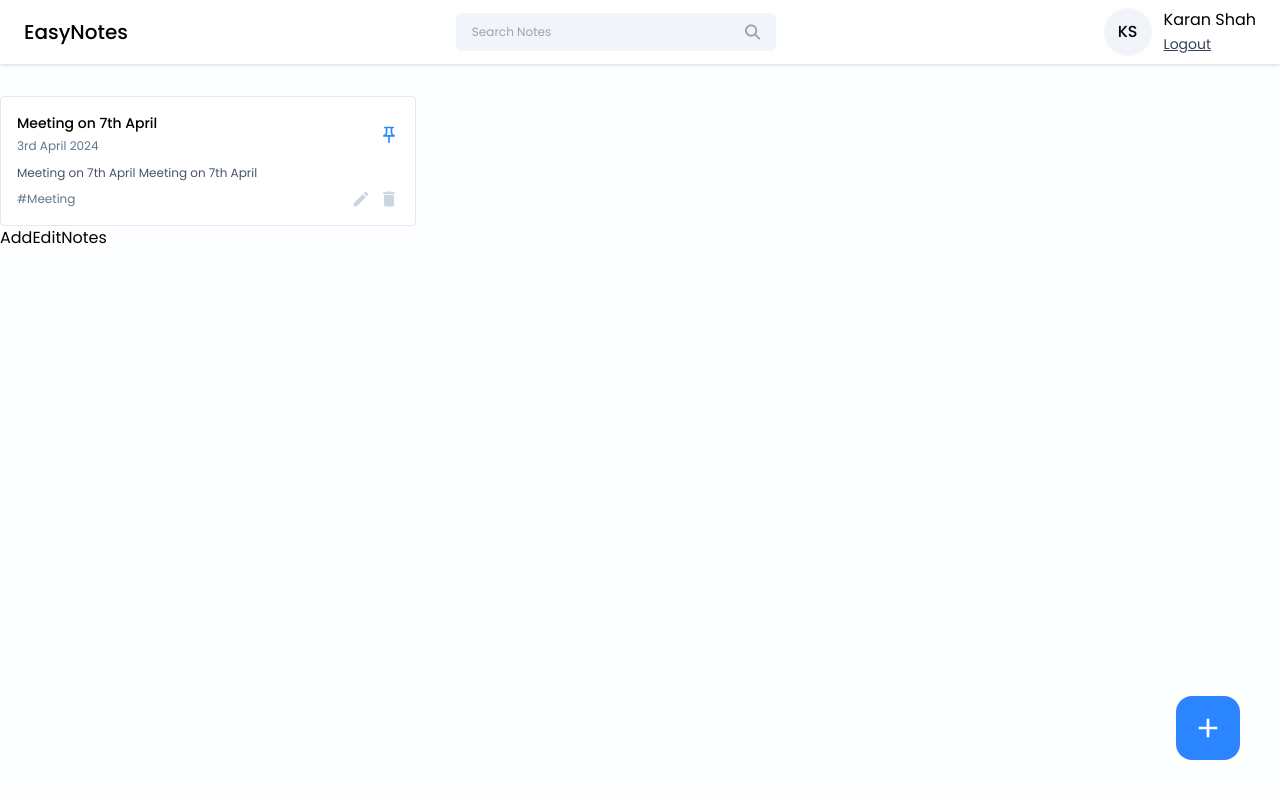
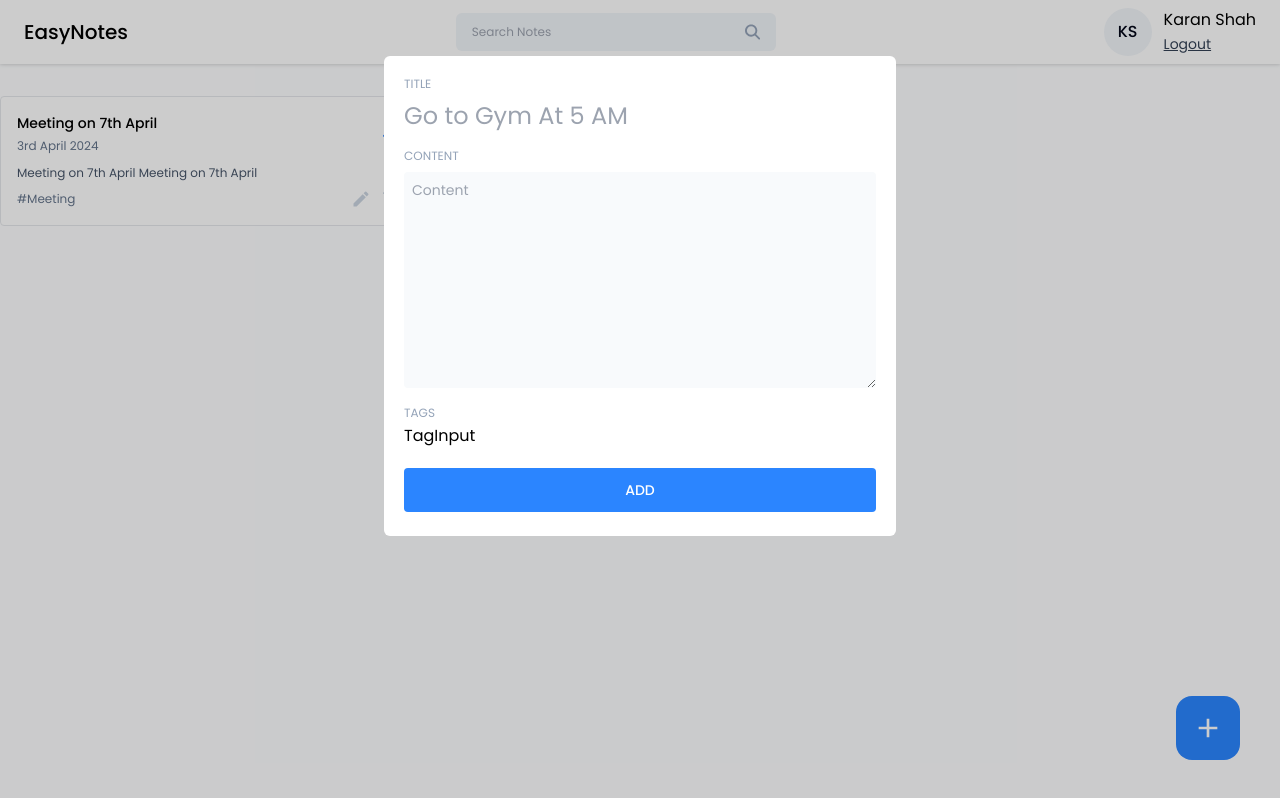
Before and after one commit to karanshah1561998/EasyNotes, a React (Vite) app in the folder frontend/easynotes/: page /dashboard in a window 1280 px wide. Both pictures are taken after a click on the button 1208 px from the left and 728 px from the top of the page. Built offline with nearby package versions, Linux system fonts and the light colour scheme.

Commit message:
Creating UI - Add/Edit note popup

```diff
--- a/frontend/easynotes/package.json
+++ b/frontend/easynotes/package.json
@@ -28,6 +28,7 @@
     "react": "^18.2.0",
     "react-dom": "^18.2.0",
     "react-icons": "^5.3.0",
+    "react-modal": "^3.16.1",
     "react-router-dom": "^6.27.0"
   }
 }
--- /dev/null
+++ b/frontend/easynotes/src/components/Input/TagInput.jsx
@@ -0,0 +1,9 @@
+import React from 'react';
+
+const TagInput = () => {
+    return (
+        <div>TagInput</div>
+    );
+};
+
+export default TagInput;
--- a/frontend/easynotes/src/index.css
+++ b/frontend/easynotes/src/index.css
@@ -29,4 +29,8 @@
   .icon-btn {
     @apply text-xl text-slate-300 cursor-pointer hover:text-primary;
   }
+
+  .input-label {
+    @apply text-xs text-slate-400;
+  }
 }
--- a/frontend/easynotes/src/pages/Home/AddEditNotes.jsx
+++ b/frontend/easynotes/src/pages/Home/AddEditNotes.jsx
@@ -1,9 +1,26 @@
 import React from 'react';
+import TagInput from '../../components/Input/TagInput';
 
 const AddEditNotes = () => {
     return (
-        <div>AddEditNotes</div>
-    )
+        <div>
+            <div className='flex flex-col gap-2'>
+                <label className='input-label'> TITLE </label>
+                <input className='text-2xl text-slate-950 outline-none' type='text' placeholder='Go to Gym At 5 AM' />
+            </div>
+            <div className='flex flex-col gap-2 mt-4'>
+                <label className='input-label'> CONTENT </label>
+                <textarea type='text' className='text-sm text-slate-950 outline-none bg-slate-50 p-2 rounded' placeholder='Content' rows={10} />
+            </div>
+            <div className='mt-3'>
+                <label className='input-label'> TAGS </label>
+                <TagInput />
+            </div>
+            <button className='btn-primary font-medium mt-5 p-3' onClick={()=>{}}>
+                ADD
+            </button>
+        </div>
+    );
 };
 
 export default AddEditNotes;
--- a/frontend/easynotes/src/pages/Home/Home.jsx
+++ b/frontend/easynotes/src/pages/Home/Home.jsx
@@ -1,10 +1,18 @@
-import React from 'react';
+import React, { useState } from 'react';
 import Navbar from '../../components/Navbar/Navbar';
 import NoteCard from '../../components/Cards/NoteCard';
 import { MdAdd } from 'react-icons/md';
 import AddEditNotes from './AddEditNotes';
+import Modal from 'react-modal';
 
 const Home = () => {
+
+    const [openAddEditModal, setOpenAddEditModal] = useState({
+        isShown: false,
+        type: 'add',
+        data: null,
+    });
+
     return (
         <>
             <Navbar />
@@ -16,10 +24,16 @@
                     />
                 </div>
             </div>
-            <button className='w-16 h-16 flex items-center justify-center rounded-2xl bg-primary hover:bg-blue-600 absolute right-10 bottom-10' onClick={()=>{}}>
+            <button className='w-16 h-16 flex items-center justify-center rounded-2xl bg-primary hover:bg-blue-600 absolute right-10 bottom-10' onClick={()=>{
+                setOpenAddEditModal({
+                    isShown: true, type:'add', data:null
+                });
+            }}>
                 <MdAdd className='text-[32px] text-white' />
             </button>
-            <AddEditNotes />
+            <Modal isOpen={openAddEditModal.isShown} onRequestClose={()=>{}} style={{overlay: {backgroundColor: "rgba(0,0,0,0.2)",},}} contentLabel='' className='w-[40%] max-h-3/4 bg-white rounded-md mx-auto mt-14 p-5 overflow-scroll'>
+                <AddEditNotes />
+            </Modal>
         </>
     )
 }
```
Also changed, not shown: 1 other file (tests, documents, lock files or other folders).
